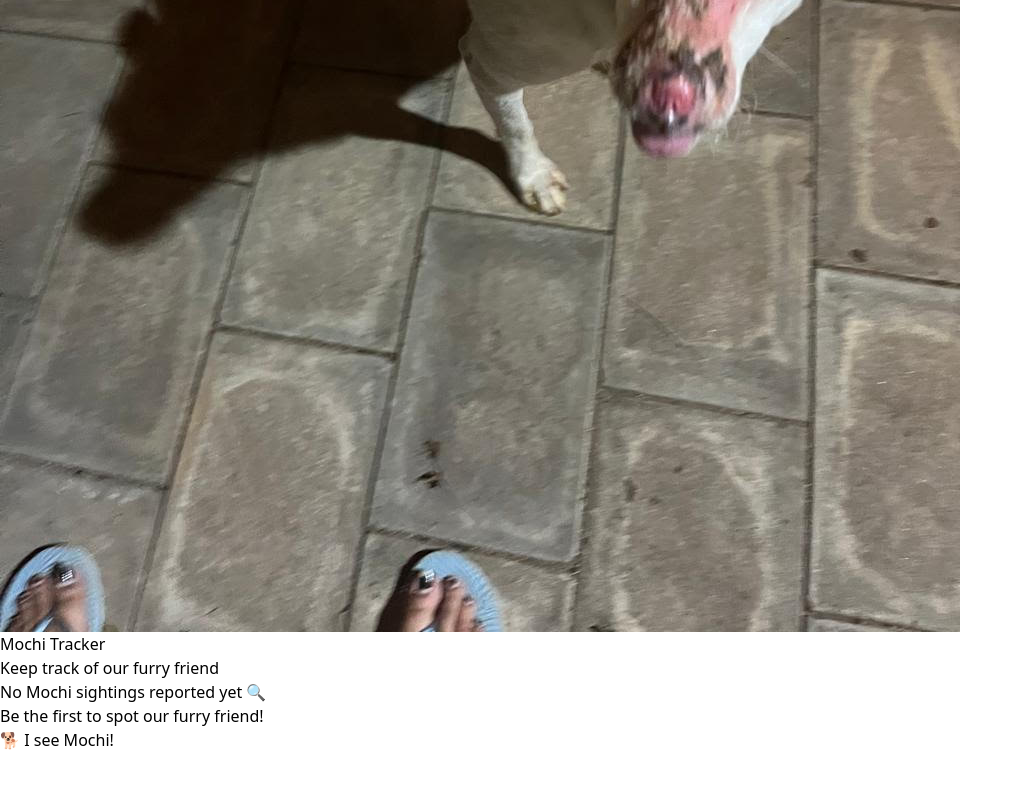
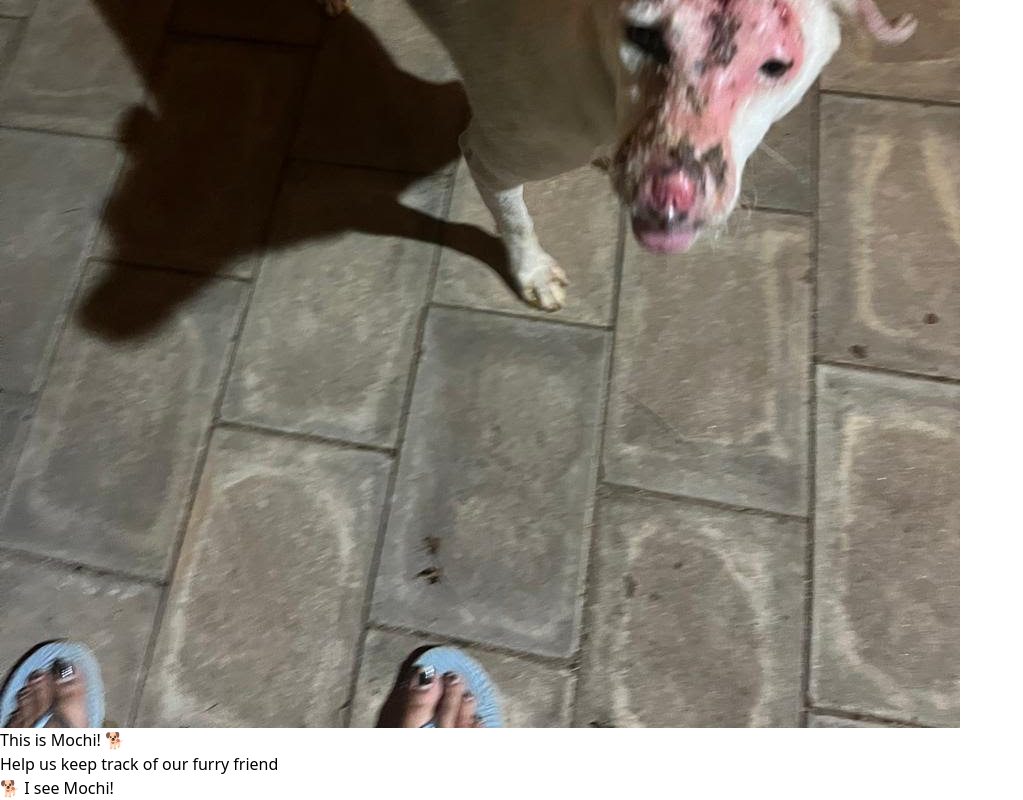
Before and after one commit to rahulvigneswaran/mochi, a React (Vite) app: page / in a window 1280 px wide. Shown: the part 648-1448 px from the top of the page, without its empty margins (0-1023 px from the left). Before the commit the page ends 1400 px from the top, so only its background shows below. Built offline with nearby package versions, Linux system fonts and the light colour scheme; no server answers.

Commit message:
Move Mochi's image above button, use emoji in header, add 'This is Mochi!' message

```diff
--- a/src/App.jsx
+++ b/src/App.jsx
@@ -253,14 +253,7 @@ export default function App() {
     <div className="flex flex-col min-h-screen bg-gray-50">
       <div className="flex-1 flex flex-col items-center p-4 gap-6">
         <div className="text-center">
-          <div className="flex items-center justify-center gap-3 mb-2">
-            <img
-              src="/mochi.jpg"
-              alt="Mochi the dog"
-              className="w-16 h-16 md:w-20 md:h-20 rounded-full object-cover border-4 border-green-200 shadow-lg"
-            />
-            <h1 className="text-3xl md:text-4xl font-bold text-gray-800">Mochi Tracker</h1>
-          </div>
+          <h1 className="text-3xl md:text-4xl font-bold text-gray-800 mb-2">Mochi Tracker 🐶</h1>
           <p className="text-gray-600 text-sm md:text-base">Keep track of our furry friend</p>
         </div>
 
@@ -356,8 +349,21 @@ export default function App() {
         )}
       </div>
 
-      {/* Fixed bottom section with notification and button */}
+      {/* Fixed bottom section with Mochi's photo, notification and button */}
       <div className="sticky bottom-0 bg-white border-t border-gray-200 shadow-lg">
+        {/* Mochi's Photo Section */}
+        <div className="p-4 border-b border-gray-100 bg-gradient-to-r from-green-50 to-blue-50">
+          <div className="text-center">
+            <img
+              src="/mochi.jpg"
+              alt="Mochi the dog"
+              className="w-20 h-20 md:w-24 md:h-24 rounded-full object-cover border-4 border-green-300 shadow-lg mx-auto mb-2"
+            />
+            <p className="text-gray-700 font-medium text-sm md:text-base">This is Mochi! 🐕</p>
+            <p className="text-gray-500 text-xs md:text-sm">Help us keep track of our furry friend</p>
+          </div>
+        </div>
+
         {/* Custom Notification - positioned above button */}
         {notification && (
           <div className={`p-4 border-b transition-all duration-300 ${
```
